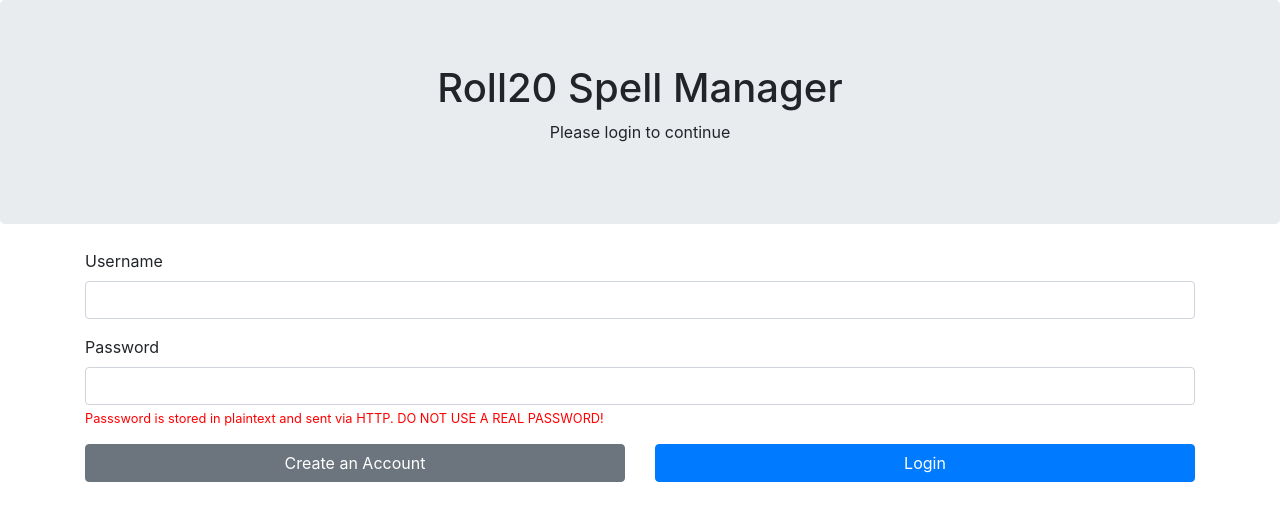
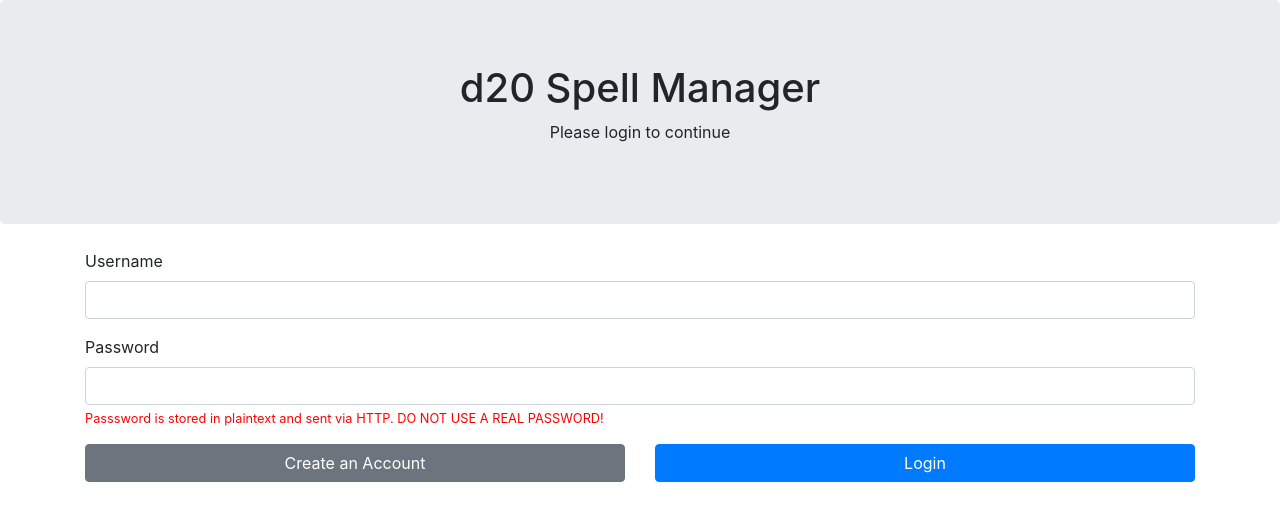
Before and after one commit to muppet2011ad/prog-node-cwork-1920, a website: page client/index.html in a window 1280 px wide. Drawn offline with nearby package versions, Linux system fonts and the light colour scheme.

Commit message:
Changed occurences of 'roll20' to 'd20'

```diff
--- a/client/index.html
+++ b/client/index.html
@@ -4,7 +4,7 @@
     <head>
         <meta charset="utf-8">
         <meta name="viewport" content="width=device-width, initial-scale=1, shrink-to-fit=no">
-        <title>Roll20 Spell Manager</title>
+        <title>d20 Spell Manager</title>
         <link rel="stylesheet" href="https://stackpath.bootstrapcdn.com/bootstrap/4.4.1/css/bootstrap.min.css" integrity="sha384-Vkoo8x4CGsO3+Hhxv8T/Q5PaXtkKtu6ug5TOeNV6gBiFeWPGFN9MuhOf23Q9Ifjh" crossorigin="anonymous">
         <script src="https://code.jquery.com/jquery-3.4.1.slim.min.js" integrity="sha384-J6qa4849blE2+poT4WnyKhv5vZF5SrPo0iEjwBvKU7imGFAV0wwj1yYfoRSJoZ+n" crossorigin="anonymous"></script>
         <script src="https://cdn.jsdelivr.net/npm/popper.js@1.16.0/dist/umd/popper.min.js" integrity="sha384-Q6E9RHvbIyZFJoft+2mJbHaEWldlvI9IOYy5n3zV9zzTtmI3UksdQRVvoxMfooAo" crossorigin="anonymous"></script>
@@ -12,7 +12,7 @@
     </head>
     <body>
         <div class="jumbotron text-center" style="margin-bottom:0">
-            <h1>Roll20 Spell Manager</h1>
+            <h1>d20 Spell Manager</h1>
             <p>Please login to continue</p>
         </div>
         <div class="container" style="margin-top:25px">
```
Also changed, not shown: client/admin.html (+1 -1 lines), client/webapp.html (+2 -2 lines).
